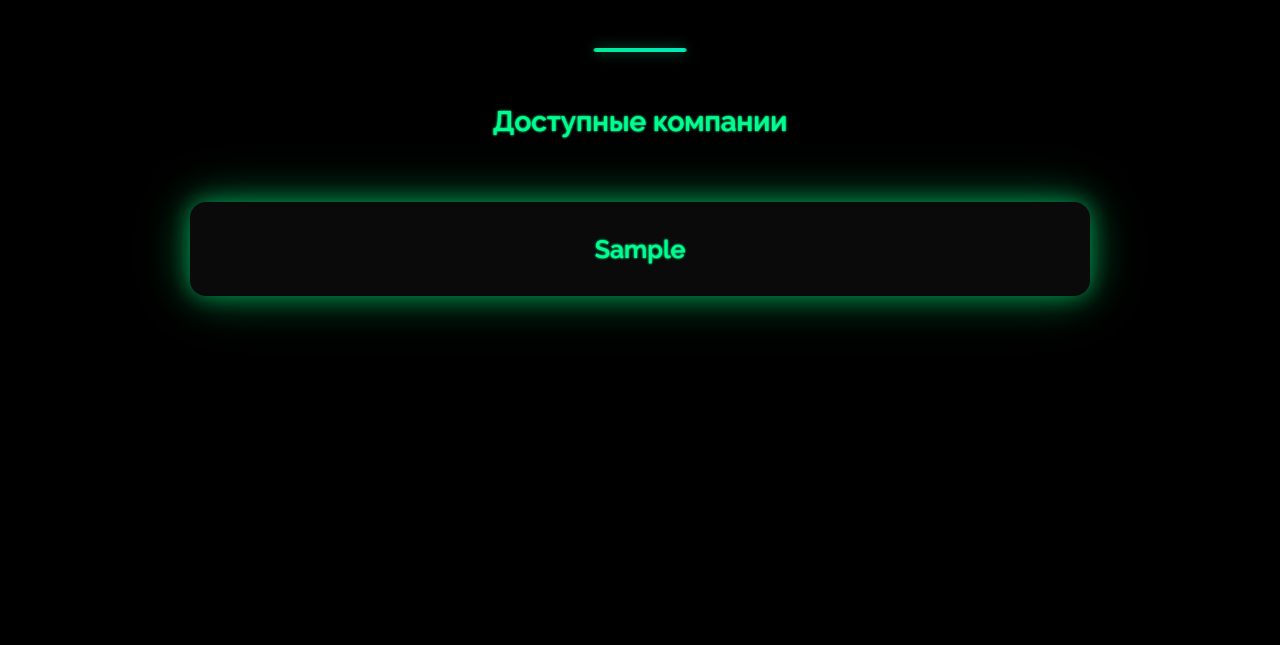
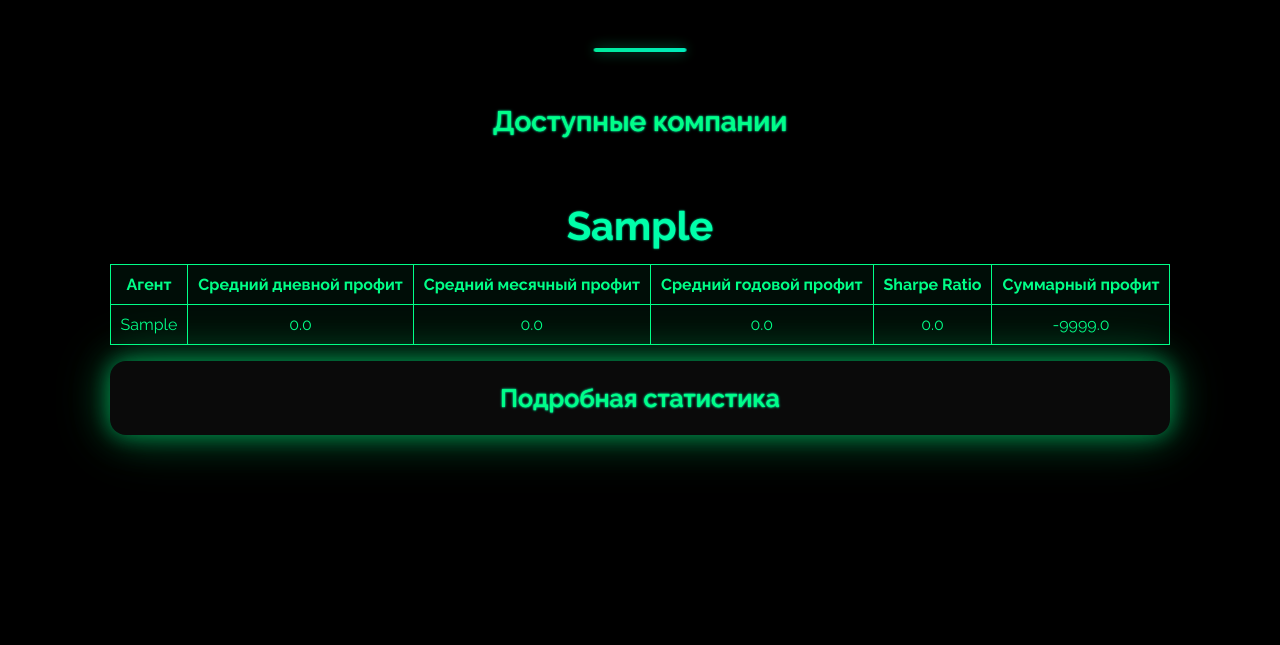
Before and after one commit to herbitovich/AgentTrading, a Django app: page / in a window 1280 px wide. Shown: the part 221-866 px from the top of the page. Run offline with Django 5.2, Linux system fonts and the light colour scheme; tables that the repository leaves empty hold one stand-in row (values such as "Sample post").

Commit message:
added agent action analytics

```diff
--- a/tradingModel/main/static/main/css/main.css
+++ b/tradingModel/main/static/main/css/main.css
@@ -8,6 +8,29 @@ body {
   align-items: center;
   overflow-x: hidden;
   padding-bottom: 50px;
+}
+
+.company-section table {
+    width: 100%;
+    border-collapse: collapse;
+    margin-top: 15px;
+}
+
+.company-section table th,
+.company-section table td {
+    border: 1px solid #00ff88;
+    padding: 10px;
+    text-align: center;
+    color: #00ff88;
+    background-color: rgba(0, 255, 136, 0.05);
+}
+
+.company-section h3 {
+    color: #00ffaa;
+    font-size: 40px;
+    margin-bottom: 10px;
+    text-align: center;
+    text-shadow: 0 0 2px #00ffaa;
 }
 
 header {
@@ -56,11 +79,44 @@ ul {
 li {
   margin-bottom: 24px;
 }
+@keyframes fadeInDown {
+  from {
+    opacity: 0;
+    transform: translateY(-20px);
+  }
+  to {
+    opacity: 1;
+    transform: translateY(0);
+  }
+}
+
+@keyframes glowBar {
+  from {
+    transform: scaleX(1);
+    opacity: 0.6;
+  }
+  to {
+    transform: scaleX(1.2);
+    opacity: 1;
+  }
+}
+
+@keyframes pulseGlow {
+  0% {
+    text-shadow: 0 0 1px #00ffaa, 0 0 2px #00ffaa;
+  }
+  50% {
+    text-shadow: 0 0 2px #00ffaa, 0 0 4px #00ffaa;
+  }
+  100% {
+    text-shadow: 0 0 1px #00ffaa, 0 0 2px #00ffaa;
+  }
+}
 
 a {
   display: block;
   background: #0a0a0a;
-  padding: 30px 40px;
+  padding: 20px 30px;
   border-radius: 16px;
   text-decoration: none;
   color: #00ff88;
--- a/tradingModel/main/templates/main/available_companies.html
+++ b/tradingModel/main/templates/main/available_companies.html
@@ -12,17 +12,45 @@
 </head>
 <body>
     <header>
-        <h1>Трейдинг cтатистика</h1>
+        <h1>Трейдинг статистика</h1>
     </header>
-        <h2>Доступные компании</h2>
-        <ul>
-            {% for company in companies %}
-                <li>
-                    <a href="{% url 'trades-stats' company %}">{{ company }}</a>
-                </li>
-            {% empty %}
-                <li class="empty">Нет данных о трейдах</li>
-            {% endfor %}
-        </ul>
+
+    <h2>Доступные компании</h2>
+
+    {% for company in companies %}
+        <section class="company-section">
+            <h3>{{ company.company }}</h3>
+
+            <table border="1" cellpadding="8" cellspacing="0">
+                <thead>
+                    <tr>
+                        <th>Агент</th>
+                        <th>Средний дневной профит</th>
+                        <th>Средний месячный профит</th>
+                        <th>Средний годовой профит</th>
+                        <th>Sharpe Ratio</th>
+                        <th>Суммарный профит</th>
+                    </tr>
+                </thead>
+                <tbody>
+                    {% for agent in company.agents %}
+                        <tr>
+                            <td>{{ agent.agent }}</td>
+                            <td>{{ agent.avg_daily_profit }}</td>
+                            <td>{{ agent.avg_monthly_profit }}</td>
+                            <td>{{ agent.avg_yearly_profit }}</td>
+                            <td>{{ agent.sharpe_ratio }}</td>
+                            <td>{{ agent.total_profit }}</td>
+                        </tr>
+                    {% endfor %}
+                </tbody>
+            </table>
+            <p>
+                <a href="{% url 'trades-stats' company.company %}">Подробная статистика</a>
+            </p>
+        </section>
+    {% empty %}
+        <p>Нет данных о трейдах</p>
+    {% endfor %}
 </body>
 </html>
--- a/tradingModel/main/views.py
+++ b/tradingModel/main/views.py
@@ -1,6 +1,30 @@
 from django.shortcuts import render
 from trades.models import Trade
+from trades.utils import company_stats
+def available_companies(request):
+    company_names = Trade.objects.values_list('company', flat=True).distinct()
+    companies_data = []
 
-def available_companies(request):
-    companies = Trade.objects.values_list('company', flat=True).distinct()
-    return render(request, 'main/available_companies.html', {'companies': companies})
+    for name in company_names:
+        trades = Trade.objects.filter(company=name).order_by('date')
+        stats = company_stats(trades)
+
+        if not stats:
+            continue
+
+        agents_data = []
+        for agent_name, s in stats.items():
+            agents_data.append({
+                "agent": agent_name,
+                "avg_daily_profit": s["avg_daily_profit"],
+                "avg_monthly_profit": s["avg_monthly_profit"],
+                "avg_yearly_profit": s["avg_yearly_profit"],
+                "sharpe_ratio": s["sharpe_ratio"],
+                "total_profit": s["last_value"] - 10000
+            })
+
+        companies_data.append({
+            "company": name,
+            "agents": agents_data
+        })
+    return render(request, 'main/available_companies.html', {'companies': companies_data})
--- /dev/null
+++ b/tradingModel/trades/utils.py
@@ -0,0 +1,69 @@
+import pandas as pd
+import math
+def company_stats(trades):
+    if not trades:
+        return {}
+    data = []
+    for trade in trades:
+        data.append({
+            "date": trade.date.date(),
+            "price": trade.current_price,
+            "action": trade.action,
+            "value": trade.value,
+            "amount": trade.amount,
+            "agent": trade.agent,
+        })
+    df = pd.DataFrame(data)
+    results = {}
+    agents = df["agent"].unique()
+    for agent in agents:
+        df_agent = df[df["agent"] == agent]
+        daily_values = df_agent.groupby("date")["value"].mean()
+
+        daily_profit = df_agent["value"].diff().dropna()
+        avg_daily_profit = daily_profit.mean()
+        avg_monthly_profit = avg_daily_profit * 21
+        avg_yearly_profit = avg_daily_profit * 250
+
+        daily_profit_per = daily_values.pct_change().dropna()
+        avg_daily_profit_per = daily_profit_per.mean()
+        avg_monthly_profit_per = avg_daily_profit_per * 21
+        avg_yearly_profit_per = avg_daily_profit_per * 250
+        sharpe_ratio = 0
+        if len(daily_profit_per) > 0:
+            sharpe_ratio = (daily_profit_per.mean() - 0.03) / daily_profit_per.std()
+
+        sells = df_agent[df_agent["action"] == "sell"]
+
+        avg_sell_profit = 0
+        if not sells.empty:
+           avg_sell_profit = sells["value"].diff().mean()
+
+        price_growth = 0.0
+        if not df_agent.empty:
+            try:
+                price_growth = ((df_agent["price"].iloc[-1] - df_agent["price"].iloc[0]) / df_agent["price"].iloc[0]) * 100
+            except ZeroDivisionError:
+                price_growth = 0.0
+
+        def safe_round(x, digits=2):
+            try:
+                if pd.isna(x) or math.isinf(x):
+                    return 0.0
+                return float(round(x, digits))
+            except Exception:
+                return 0.0
+
+        results[agent] = {
+            "avg_daily_profit": safe_round(avg_daily_profit * 100, 2),
+            "avg_monthly_profit": safe_round(avg_monthly_profit * 100, 2),
+            "avg_yearly_profit": safe_round(avg_yearly_profit * 100, 2),
+            "avg_daily_profit_per": safe_round(avg_daily_profit_per, 3),
+            "avg_monthly_profit_per": safe_round(avg_monthly_profit_per, 3),
+            "avg_yearly_profit_per": safe_round(avg_yearly_profit_per, 3),
+            "sharpe_ratio": safe_round(sharpe_ratio, 15),
+            "avg_sell_profit": safe_round(avg_sell_profit, 2),
+            "price_growth": safe_round(price_growth, 2),
+            "last_value": safe_round(df_agent["value"].iloc[-1]),
+        }
+    return results
--- a/tradingModel/tradingModel/settings.py
+++ b/tradingModel/tradingModel/settings.py
@@ -80,7 +80,7 @@ DATABASES = {
     'default': {
         'ENGINE': 'django.db.backends.postgresql',
         'NAME': 'trade_db',
-        'USER' : 'herb',
+        'USER' : 'fantomchik_30',
         'PASSWORD' : 'kondaurova',
         'HOST' : 'localhost',
         'PORT' : '5432',
@@ -129,4 +129,4 @@ STATIC_URL = '/static/'
 
 DEFAULT_AUTO_FIELD = 'django.db.models.BigAutoField'
 
-DATA_UPLOAD_MAX_NUMBER_FIELDS = 5000
+DATA_UPLOAD_MAX_NUMBER_FIELDS = 30000
```
Also changed, not shown: tradingModel/analytics/static/analytics/css/analytics.css (+25 -0 lines), tradingModel/analytics/templates/analytics/trades_stats.html (+34 -2 lines), tradingModel/autoPost.js (+18 -6 lines), tradingModel/trades/views.py (+10 -4 lines).
